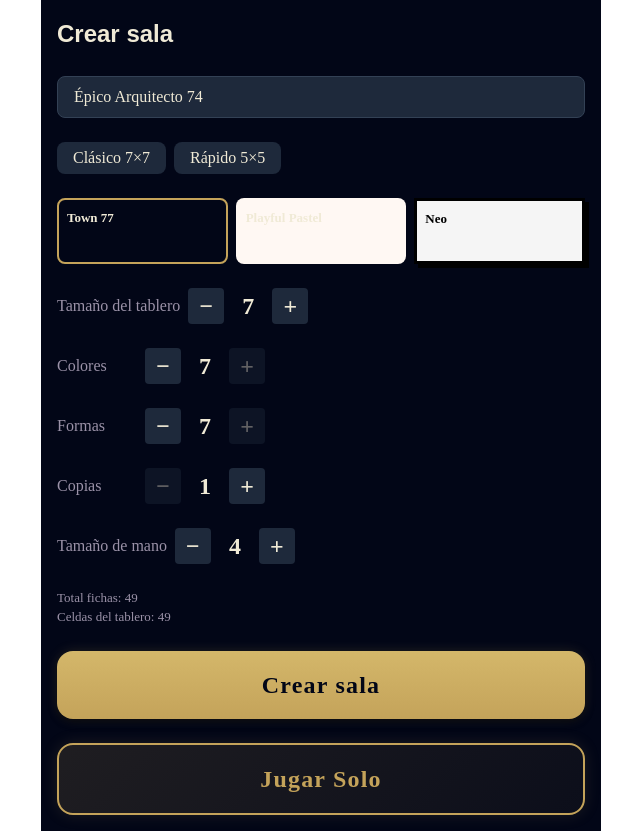
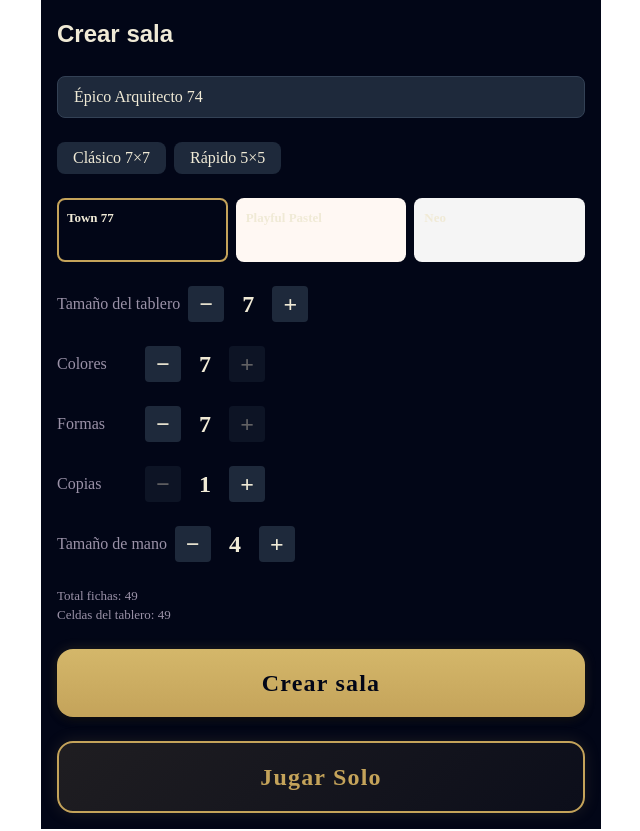
Before and after one commit to danieltibaquira/town77, a React (Vite) app in the folder packages/client/: page /config in a window 1280 px wide. Shown: the whole page, without its empty margins (319-959 px from the left). Built offline with nearby package versions, Linux system fonts and the light colour scheme; no server answers.

Commit message:
Revert "fix: lint biome pasa limpio"
This reverts commit 8c03f57e61f6f5d34933aa2b4554431f1c6c0cb1.

```diff
--- a/packages/client/src/App.tsx
+++ b/packages/client/src/App.tsx
@@ -16,27 +16,12 @@ function GameConnectionProvider({ children }: { children: React.ReactNode }) {
   return <>{children}</>
 }
 
-function getStoredTheme(): Theme {
-  try {
-    const stored = localStorage.getItem('themeId')
-    if (stored) return getThemeById(stored as any)
-  } catch {}
-  return getThemeById('town77')
-}
-
 export function App() {
-  const [theme, setThemeState] = useState(() => getStoredTheme())
+  const [theme, setTheme] = useState(() => getThemeById('town77'))
 
   useEffect(() => {
     injectTokens(theme)
-    try {
-      localStorage.setItem('themeId', theme.id)
-    } catch {}
   }, [theme])
-
-  const setTheme = (t: Theme) => {
-    setThemeState(t)
-  }
 
   return (
     <I18nextProvider i18n={i18n}>
--- a/packages/client/src/components/ScoreTable.tsx
+++ b/packages/client/src/components/ScoreTable.tsx
@@ -13,8 +13,6 @@ export function ScoreTable({ scores }: ScoreTableProps) {
   const { theme } = useTheme()
   const maxCombined = Math.max(...scores.map((s) => s.combined))
   const scorePop = scorePopTransition(theme.animationPreset)
-  const isNeo = theme.style === 'neobrutalism'
-  const neoRadius = theme.styleProps.borderRadius
 
   const headerStyle = {
     color: 'var(--color-text-secondary)',
@@ -37,10 +35,6 @@ export function ScoreTable({ scores }: ScoreTableProps) {
         borderCollapse: 'collapse',
         color: 'var(--color-text-primary)',
         width: '100%',
-        border: isNeo
-          ? `${theme.styleProps.borderWidth}px solid ${theme.styleProps.borderColor}`
-          : 'none',
-        borderRadius: isNeo ? `${neoRadius}px` : '0',
       }}
     >
       <thead>
@@ -61,9 +55,6 @@ export function ScoreTable({ scores }: ScoreTableProps) {
               data-winner={isWinner}
               style={{
                 background: isWinner ? 'var(--color-surface-cell-valid)' : 'transparent',
-                borderBottom: isNeo
-                  ? `${theme.styleProps.borderWidth}px solid ${theme.styleProps.borderColor}`
-                  : 'none',
               }}
             >
               <td style={{ ...cellStyle, fontWeight: isWinner ? 700 : 400 }}>
--- a/packages/client/src/components/Stepper.tsx
+++ b/packages/client/src/components/Stepper.tsx
@@ -1,5 +1,3 @@
-import { useTheme } from '../lib/theme'
-
 interface StepperProps {
   label: string
   value: number
@@ -8,20 +6,10 @@ interface StepperProps {
   onChange: (value: number) => void
 }
 
-export function Stepper({ label, value, min, max, onChange }: StepperProps) {
-  const { theme } = useTheme()
-  const isNeo = theme.style === 'neobrutalism'
-  const neoRadius = theme.styleProps.borderRadius
-
 const buttonStyle = {
-    background: isNeo ? '#ffffff' : 'var(--color-surface-cell)',
-    border: isNeo
-      ? `${theme.styleProps.borderWidth}px solid ${theme.styleProps.borderColor}`
-      : 'none',
-    borderRadius: isNeo ? `${neoRadius}px` : 'var(--radius-sm)',
-    boxShadow: isNeo
-      ? `${theme.styleProps.shadowOffset}px ${theme.styleProps.shadowOffset}px 0px ${theme.styleProps.shadowColor}`
-      : 'none',
+  background: 'var(--color-surface-cell)',
+  border: 'none',
+  borderRadius: 'var(--radius-sm)',
   color: 'var(--color-text-primary)',
   cursor: 'pointer',
   fontSize: 'var(--text-lg)',
@@ -30,6 +18,7 @@ export function Stepper({ label, value, min, max, onChange }: StepperProps) {
   width: 36,
 }
 
+export function Stepper({ label, value, min, max, onChange }: StepperProps) {
   return (
     <div
       data-testid="stepper"
--- a/packages/client/src/components/ThemeCard.tsx
+++ b/packages/client/src/components/ThemeCard.tsx
@@ -8,8 +8,6 @@ interface ThemeCardProps {
 
 export function ThemeCard({ theme, isSelected, onClick }: ThemeCardProps) {
   const colors = Object.values(theme.colorPalette)
-  const isNeo = theme.style === 'neobrutalism'
-  const neoRadius = theme.styleProps.borderRadius
 
   return (
     <button
@@ -19,19 +17,8 @@ export function ThemeCard({ theme, isSelected, onClick }: ThemeCardProps) {
       onClick={onClick}
       style={{
         background: theme.surfaces.background,
-        border: isSelected
-          ? isNeo
-            ? `3px solid ${theme.styleProps.borderColor}`
-            : '2px solid var(--color-text-accent)'
-          : isNeo
-            ? `${theme.styleProps.borderWidth}px solid ${theme.styleProps.borderColor}`
-            : '2px solid transparent',
-        borderRadius: isNeo ? `${neoRadius}px` : 'var(--radius-md)',
-        boxShadow: isNeo
-          ? isSelected
-            ? `${theme.styleProps.shadowOffset + 2}px ${theme.styleProps.shadowOffset + 2}px 0px ${theme.styleProps.shadowColor}`
-            : `${theme.styleProps.shadowOffset}px ${theme.styleProps.shadowOffset}px 0px ${theme.styleProps.shadowColor}`
-          : 'none',
+        border: isSelected ? '2px solid var(--color-text-accent)' : '2px solid transparent',
+        borderRadius: 'var(--radius-md)',
         cursor: 'pointer',
         display: 'flex',
         flexDirection: 'column',
@@ -41,11 +28,7 @@ export function ThemeCard({ theme, isSelected, onClick }: ThemeCardProps) {
       }}
     >
       <span
-        style={{
-          color: isNeo ? '#000000' : 'var(--color-text-primary)',
-          fontSize: 'var(--text-sm)',
-          fontWeight: 600,
-        }}
+        style={{ color: 'var(--color-text-primary)', fontSize: 'var(--text-sm)', fontWeight: 600 }}
       >
         {theme.name}
       </span>
@@ -54,12 +37,7 @@ export function ThemeCard({ theme, isSelected, onClick }: ThemeCardProps) {
           <div
             key={i}
             data-testid={`theme-swatch-${i}`}
-            style={{
-              background: color,
-              borderRadius: isNeo ? '0' : 'var(--radius-sm)',
-              flex: 1,
-              height: 20,
-            }}
+            style={{ background: color, borderRadius: 'var(--radius-sm)', flex: 1, height: 20 }}
           />
         ))}
       </div>
--- a/packages/client/src/components/Toast.tsx
+++ b/packages/client/src/components/Toast.tsx
@@ -10,8 +10,6 @@ export function Toast({ message, onDismiss }: ToastProps) {
   if (!message) return null
   const { theme } = useTheme()
   const shake = errorShakeTransition(theme.animationPreset)
-  const isNeo = theme.style === 'neobrutalism'
-  const neoRadius = theme.styleProps.borderRadius
 
   return (
     <div
@@ -21,15 +19,9 @@ export function Toast({ message, onDismiss }: ToastProps) {
         alignItems: 'center',
         animation: shake.animation,
         background: 'var(--cell-bg-invalid)',
-        borderRadius: isNeo ? `${neoRadius}px` : 'var(--radius-md)',
-        border: isNeo
-          ? `${theme.styleProps.borderWidth}px solid ${theme.styleProps.borderColor}`
-          : 'none',
-        boxShadow: isNeo
-          ? `${theme.styleProps.shadowOffset}px ${theme.styleProps.shadowOffset}px 0px ${theme.styleProps.shadowColor}`
-          : 'none',
+        borderRadius: 'var(--radius-md)',
         bottom: 'var(--space-lg)',
-        color: isNeo ? '#000000' : 'var(--color-text-primary)',
+        color: 'var(--color-text-primary)',
         display: 'flex',
         gap: 'var(--space-sm)',
         left: '50%',
@@ -48,7 +40,7 @@ export function Toast({ message, onDismiss }: ToastProps) {
         style={{
           background: 'transparent',
           border: 'none',
-          color: isNeo ? '#000000' : 'var(--color-text-secondary)',
+          color: 'var(--color-text-secondary)',
           cursor: 'pointer',
           fontSize: 'var(--text-lg)',
         }}
--- a/packages/client/src/screens/JoinScreen.tsx
+++ b/packages/client/src/screens/JoinScreen.tsx
@@ -2,16 +2,12 @@ import { useState } from 'react'
 import { useTranslation } from 'react-i18next'
 import { useNavigate } from 'react-router-dom'
 import { generateRandomName } from '../lib/randomName'
-import { useTheme } from '../lib/theme'
 import { useGameStore } from '../store/gameStore'
 
 export function JoinScreen() {
   const { t } = useTranslation('common')
   const navigate = useNavigate()
   const joinRoom = useGameStore((s) => s.joinRoom)
-  const { theme } = useTheme()
-  const isNeo = theme.style === 'neobrutalism'
-  const neoRadius = theme.styleProps.borderRadius
 
   const [playerName, setPlayerName] = useState(() => generateRandomName())
   const [roomCode, setRoomCode] = useState('')
@@ -27,14 +23,9 @@ export function JoinScreen() {
   }
 
   const inputStyle = {
-    background: isNeo ? '#ffffff' : 'var(--color-surface-cell)',
-    border: isNeo
-      ? `${theme.styleProps.borderWidth}px solid ${theme.styleProps.borderColor}`
-      : '1px solid var(--color-surface-cell-hover)',
-    borderRadius: isNeo ? `${neoRadius}px` : 'var(--radius-md)',
-    boxShadow: isNeo
-      ? `${theme.styleProps.shadowOffset}px ${theme.styleProps.shadowOffset}px 0px ${theme.styleProps.shadowColor}`
-      : 'none',
+    background: 'var(--color-surface-cell)',
+    border: '1px solid var(--color-surface-cell-hover)',
+    borderRadius: 'var(--radius-md)',
     color: 'var(--color-text-primary)',
     fontSize: 'var(--text-base)',
     padding: 'var(--space-sm) var(--space-md)',
@@ -46,7 +37,7 @@ export function JoinScreen() {
       data-testid="join-screen"
       style={{
         alignItems: 'center',
-        background: isNeo ? theme.surfaces.background : 'var(--color-surface-bg)',
+        background: 'var(--color-surface-bg)',
         color: 'var(--color-text-primary)',
         display: 'flex',
         flexDirection: 'column',
@@ -105,24 +96,10 @@ export function JoinScreen() {
         disabled={!canJoin}
         onClick={handleJoin}
         style={{
-          background: canJoin
-            ? isNeo
-              ? '#ffe66d'
-              : 'var(--color-text-accent)'
-            : 'var(--color-surface-cell)',
-          border: isNeo
-            ? `${theme.styleProps.borderWidth}px solid ${theme.styleProps.borderColor}`
-            : 'none',
-          borderRadius: isNeo ? `${neoRadius}px` : 'var(--radius-lg)',
-          boxShadow:
-            canJoin && isNeo
-              ? `${theme.styleProps.shadowOffset}px ${theme.styleProps.shadowOffset}px 0px ${theme.styleProps.shadowColor}`
-              : 'none',
-          color: canJoin
-            ? isNeo
-              ? '#000000'
-              : 'var(--color-surface-bg)'
-            : 'var(--color-text-secondary)',
+          background: canJoin ? 'var(--color-text-accent)' : 'var(--color-surface-cell)',
+          border: 'none',
+          borderRadius: 'var(--radius-lg)',
+          color: 'var(--color-surface-bg)',
           cursor: canJoin ? 'pointer' : 'not-allowed',
           fontSize: 'var(--text-lg)',
           fontWeight: 700,
```
Also changed, not shown: packages/client/src/screens/ResultsScreen.tsx (+4 -12 lines), 1 other file (tests, documents, lock files or other folders). Lines whose indentation alone changed are shown as unchanged.
